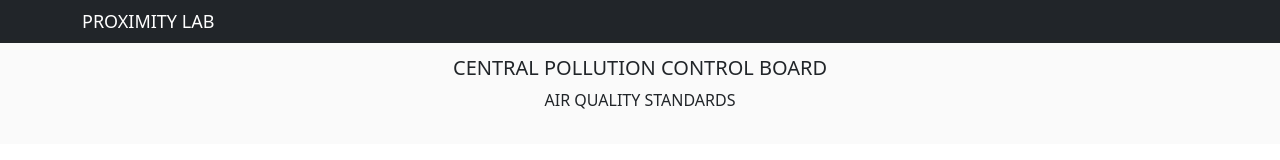
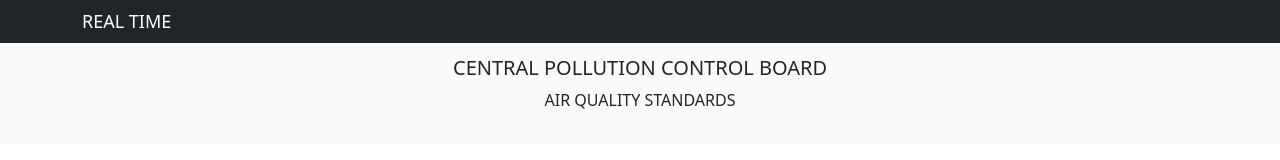
Before and after one commit to httpamit/ProximityLab, a React (Create React App) app: page / in a window 1280 px wide. Shown: the top 160 px of the page. Built offline with nearby package versions, Linux system fonts and the light colour scheme; no server answers.

Commit message:
Update Header.js

```diff
--- a/src/Components/Header.js
+++ b/src/Components/Header.js
@@ -6,8 +6,8 @@ export default function Header() {
     <div>
       <Navbar fixed="top" bg="dark">
         <Container>
-          <a className="logo" href="https://www.proximitylab.com/">
-            Proximity Lab
+          <a className="logo" href="javascript:;">
+            Real time
           </a>
         </Container>
       </Navbar>
```
